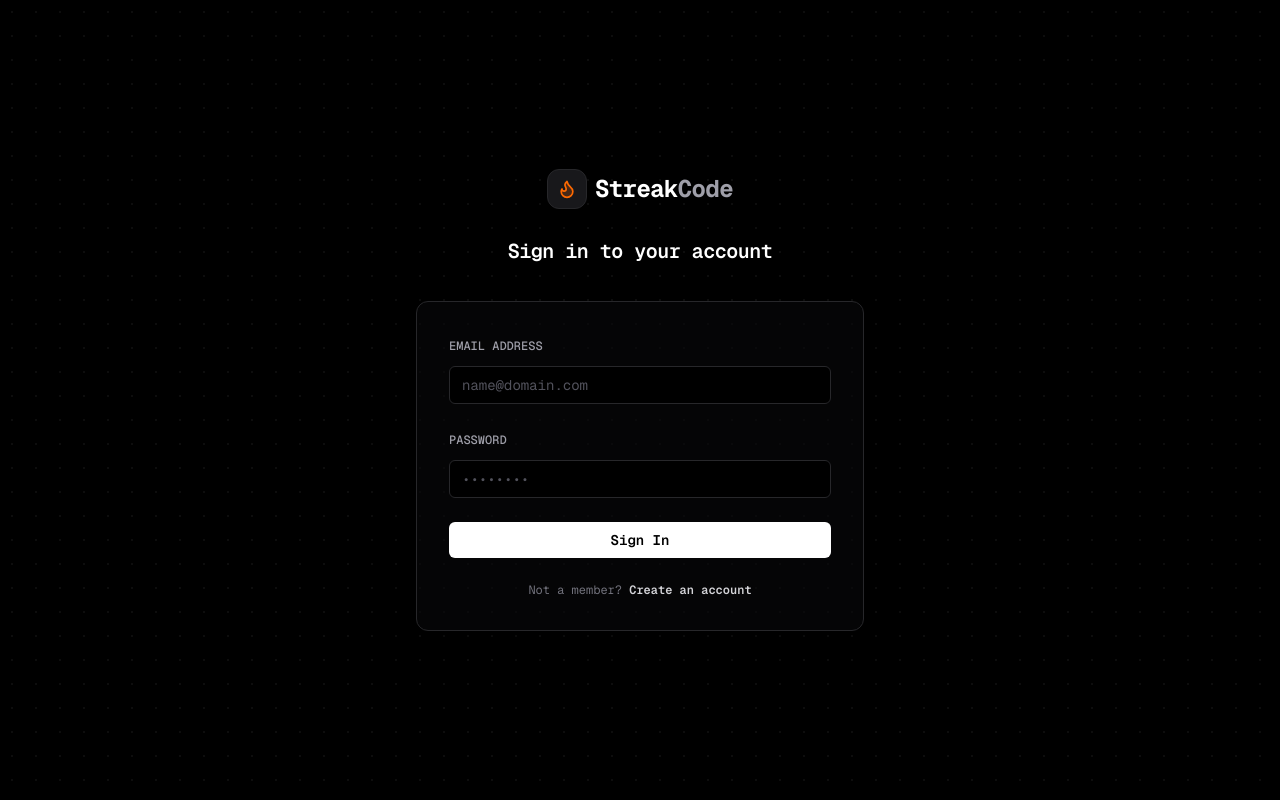
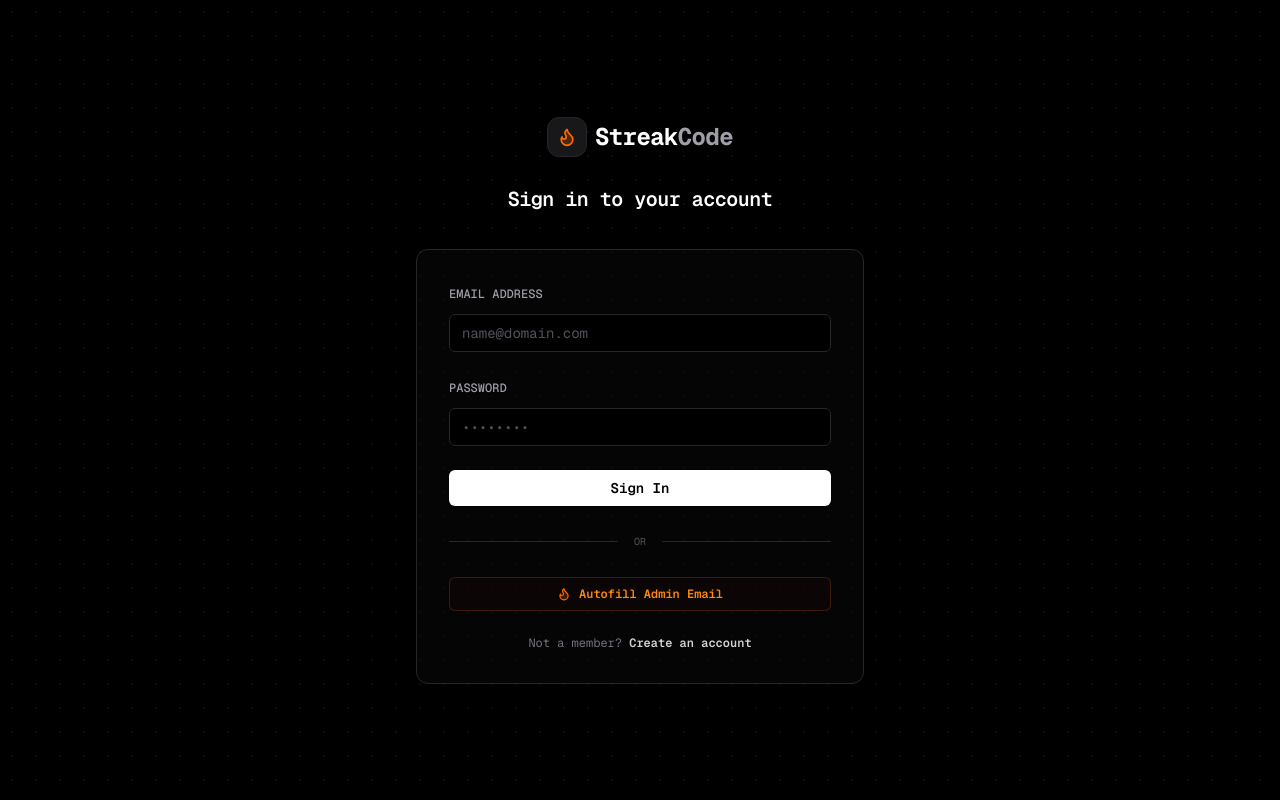
Before and after one commit to K4rthik14/mulearn-dsa-sprint, a Next.js app: page /login in a window 1280 px wide. Built offline with nearby package versions, Linux system fonts and the light colour scheme; no server answers.

Commit message:
feat: Add quick admin credentials autofill button to login page

```diff
--- a/src/app/login/page.tsx
+++ b/src/app/login/page.tsx
@@ -6,6 +6,8 @@ import Link from 'next/link'
 import { Flame, Terminal } from 'lucide-react'
 
 export default function LoginPage() {
+  const [email, setEmail] = useState('')
+  const [password, setPassword] = useState('')
   const [error, setError] = useState<string | null>(null)
   const [loading, setLoading] = useState(false)
 
@@ -21,6 +23,10 @@ export default function LoginPage() {
       setError(result.error)
       setLoading(false)
     }
+  }
+
+  const handleAutofillAdmin = () => {
+    setEmail('codewithkarthii@gmail.com')
   }
 
   return (
@@ -53,6 +59,8 @@ export default function LoginPage() {
                   autoComplete="email"
                   required
                   placeholder="name@domain.com"
+                  value={email}
+                  onChange={(e) => setEmail(e.target.value)}
                   className="block w-full rounded-md border border-zinc-800 bg-black px-3 py-2 text-sm text-white placeholder-zinc-600 focus:border-zinc-500 focus:outline-none focus:ring-1 focus:ring-zinc-500 font-mono"
                 />
               </div>
@@ -72,6 +80,8 @@ export default function LoginPage() {
                   autoComplete="current-password"
                   required
                   placeholder="••••••••"
+                  value={password}
+                  onChange={(e) => setPassword(e.target.value)}
                   className="block w-full rounded-md border border-zinc-800 bg-black px-3 py-2 text-sm text-white placeholder-zinc-600 focus:border-zinc-500 focus:outline-none focus:ring-1 focus:ring-zinc-500 font-mono"
                 />
               </div>
@@ -93,6 +103,23 @@ export default function LoginPage() {
                 {loading ? 'Authenticating...' : 'Sign In'}
               </button>
             </div>
+
+            <div className="relative flex py-1 items-center">
+              <div className="flex-grow border-t border-zinc-800"></div>
+              <span className="flex-shrink mx-4 text-zinc-600 font-mono text-[10px]">OR</span>
+              <div className="flex-grow border-t border-zinc-800"></div>
+            </div>
+
+            <div>
+              <button
+                type="button"
+                onClick={handleAutofillAdmin}
+                className="flex w-full justify-center items-center gap-2 rounded-md border border-orange-500/20 bg-orange-950/10 px-3 py-2 text-xs font-mono font-semibold text-orange-400 hover:bg-orange-950/25 transition-all cursor-pointer"
+              >
+                <Flame className="h-3.5 w-3.5 text-orange-500 fill-orange-500/20" />
+                Autofill Admin Email
+              </button>
+            </div>
           </form>
 
           <p className="mt-6 text-center text-xs text-zinc-500 font-mono">
```
